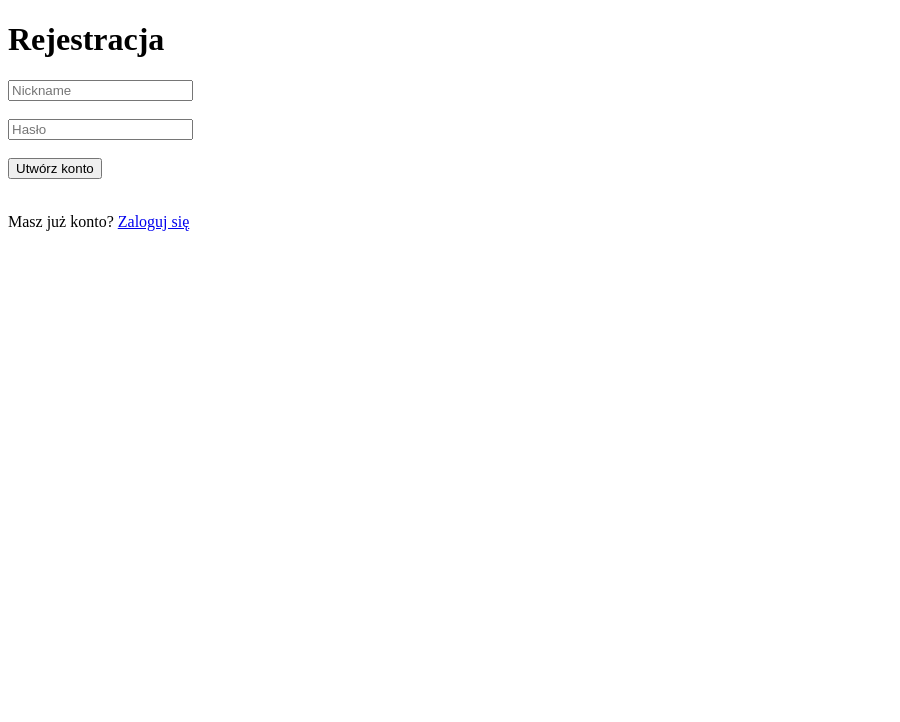
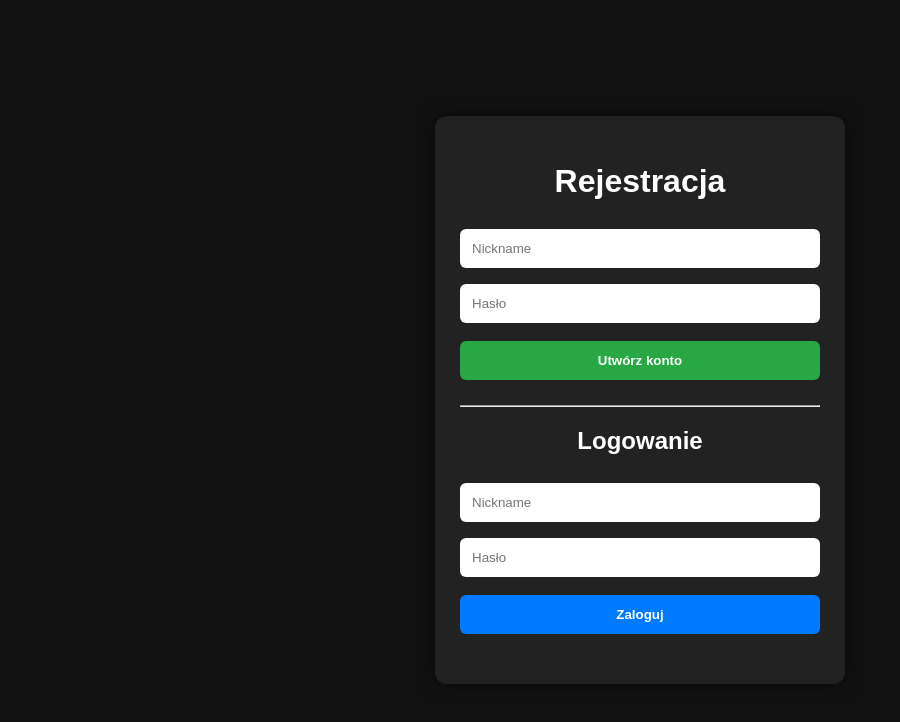
Before and after one commit to ShasZeth/IRON-MAN-DEVASTA, a website: page public/register.html in a window 1280 px wide. Shown: the whole page, without its empty margins (0-900 px from the left). Drawn offline with Linux system fonts and the light colour scheme.

Commit message:
Add centered register and login page

```diff
--- a/public/register.html
+++ b/public/register.html
@@ -1,42 +1,123 @@
 <!DOCTYPE html>
 <html lang="pl">
 <head>
-    <meta charset="UTF-8">
-    <title>Rejestracja</title>
+<meta charset="UTF-8">
+<title>Rejestracja i logowanie</title>
+
+<style>
+body{
+    margin:0;
+    min-height:100vh;
+    font-family:Arial, sans-serif;
+    background:#111;
+
+    display:flex;
+    align-items:center;
+    justify-content:center;
+}
+
+.container{
+    width:360px;
+    background:#222;
+    color:white;
+    padding:25px;
+    border-radius:12px;
+    box-shadow:0 0 20px rgba(0,0,0,.5);
+}
+
+.box{
+    margin-bottom:25px;
+}
+
+h1,h2{
+    text-align:center;
+}
+
+input{
+    width:100%;
+    padding:12px;
+    margin:8px 0;
+    box-sizing:border-box;
+    border:none;
+    border-radius:6px;
+}
+
+button{
+    width:100%;
+    padding:12px;
+    margin-top:10px;
+    border:none;
+    border-radius:6px;
+    cursor:pointer;
+    font-weight:bold;
+}
+
+.register-btn{
+    background:#28a745;
+    color:white;
+}
+
+.login-btn{
+    background:#007bff;
+    color:white;
+}
+
+.message{
+    text-align:center;
+    margin-top:10px;
+}
+</style>
 </head>
+
 <body>
 
-<h1>Rejestracja</h1>
+<div class="container">
 
-<input type="text" id="nickname" placeholder="Nickname">
-<br><br>
+    <div class="box">
+        <h1>Rejestracja</h1>
 
-<input type="password" id="password" placeholder="Hasło">
-<br><br>
+        <input id="registerNickname" placeholder="Nickname">
+        <input id="registerPassword" type="password" placeholder="Hasło">
 
-<button onclick="register()">Utwórz konto</button>
+        <button class="register-btn" onclick="register()">
+            Utwórz konto
+        </button>
 
-<br><br>
+        <p id="registerResult" class="message"></p>
+    </div>
 
-<p>
-    Masz już konto?
-    <a href="/login.html">Zaloguj się</a>
-</p>
+    <hr>
 
-<p id="result"></p>
+    <div class="box">
+        <h2>Logowanie</h2>
+
+        <input id="loginNickname" placeholder="Nickname">
+        <input id="loginPassword" type="password" placeholder="Hasło">
+
+        <button class="login-btn" onclick="login()">
+            Zaloguj
+        </button>
+
+        <p id="loginResult" class="message"></p>
+    </div>
+
+</div>
 
 <script>
-async function register() {
+async function register(){
 
-    const nickname = document.getElementById("nickname").value;
-    const password = document.getElementById("password").value;
+    const nickname =
+        document.getElementById("registerNickname").value;
+
+    const password =
+        document.getElementById("registerPassword").value;
 
     const response = await fetch("/api/register", {
-        method: "POST",
-        headers: {
-            "Content-Type": "application/json"
+        method:"POST",
+        headers:{
+            "Content-Type":"application/json"
         },
-        body: JSON.stringify({
+        body:JSON.stringify({
             nickname,
             password
         })
@@ -44,8 +125,38 @@ async function register() {
 
     const data = await response.json();
 
-    document.getElementById("result").innerText =
+    document.getElementById("registerResult").innerText =
         data.message || "Konto utworzone!";
+}
+
+async function login(){
+
+    const nickname =
+        document.getElementById("loginNickname").value;
+
+    const password =
+        document.getElementById("loginPassword").value;
+
+    const response = await fetch("/api/login", {
+        method:"POST",
+        headers:{
+            "Content-Type":"application/json"
+        },
+        body:JSON.stringify({
+            nickname,
+            password
+        })
+    });
+
+    const data = await response.json();
+
+    if(data.success){
+        localStorage.setItem("token", data.token);
+        window.location.href = "/";
+    }else{
+        document.getElementById("loginResult").innerText =
+            data.message;
+    }
 }
 </script>
 
```
